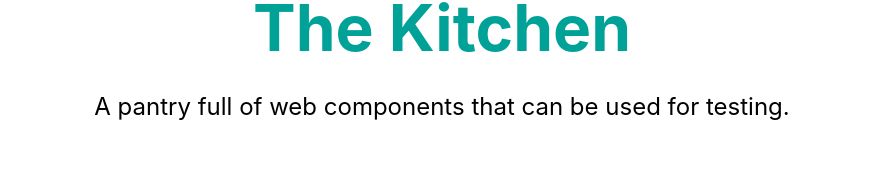
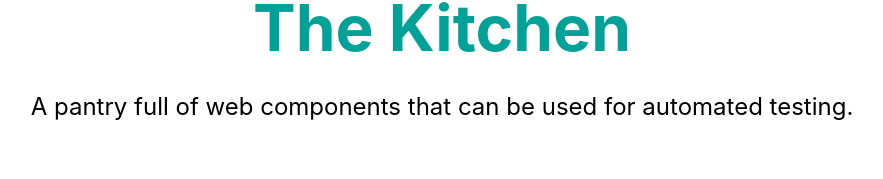
Before and after one commit to colbyfayock/the-kitchen, a Next.js app: page / in a window 1280 px wide. Shown: the part 401-580 px from the top of the page, without its empty margins (198-1081 px from the left). Built offline with nearby package versions, Linux system fonts and the light colour scheme.

Commit message:
updating tagline

```diff
--- a/src/pages/index.js
+++ b/src/pages/index.js
@@ -25,7 +25,7 @@ export default function Home({ ingredients }) {
           <img src={recipesBanner} width={632} height={324} alt="Chefs with code ingredients" />
           <h1 className={styles.title}>The Kitchen</h1>
           <p className={styles.description}>
-            A pantry full of web components that can be used for testing.
+            A pantry full of web components that can be used for automated testing.
           </p>
         </Container>
       </Section>
```
